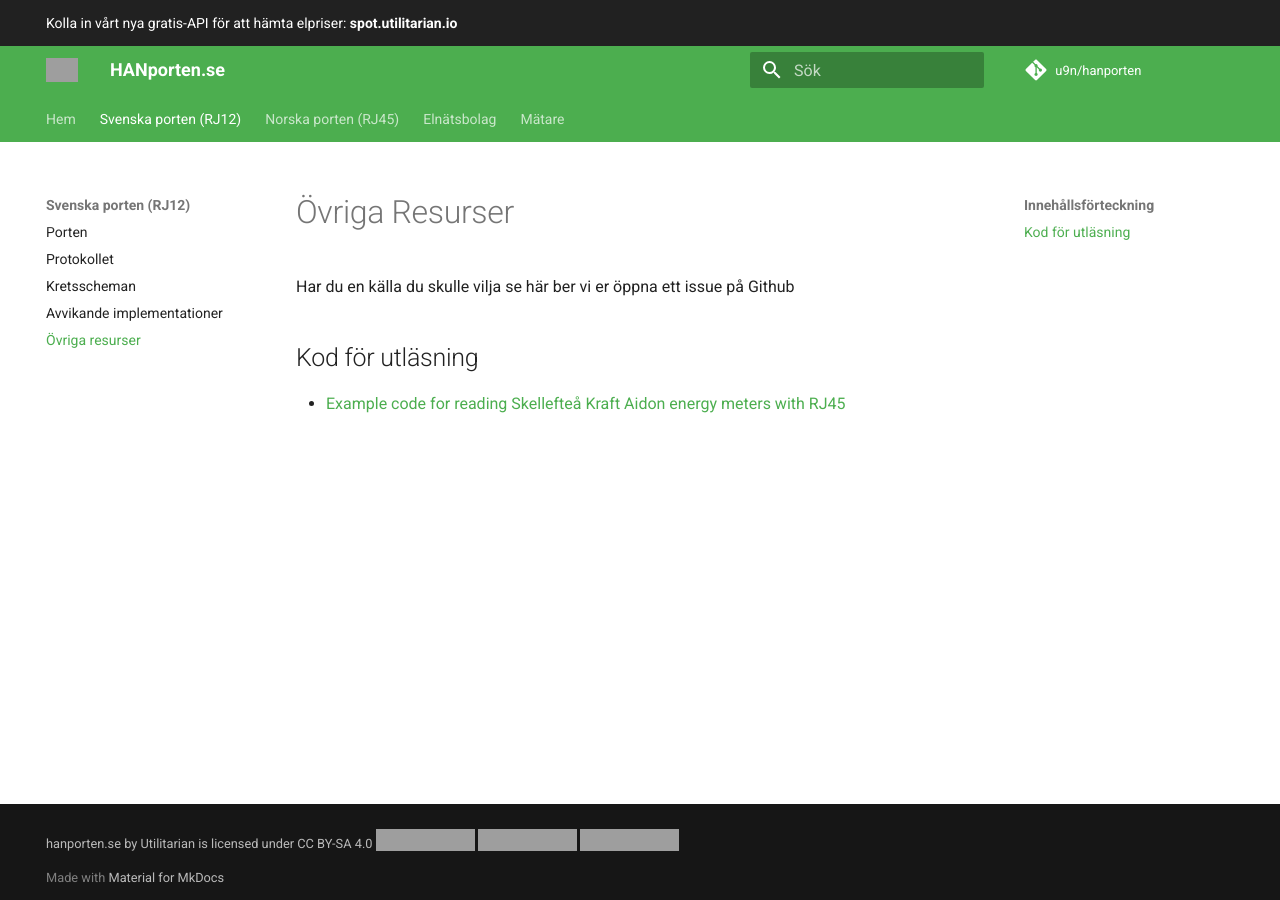
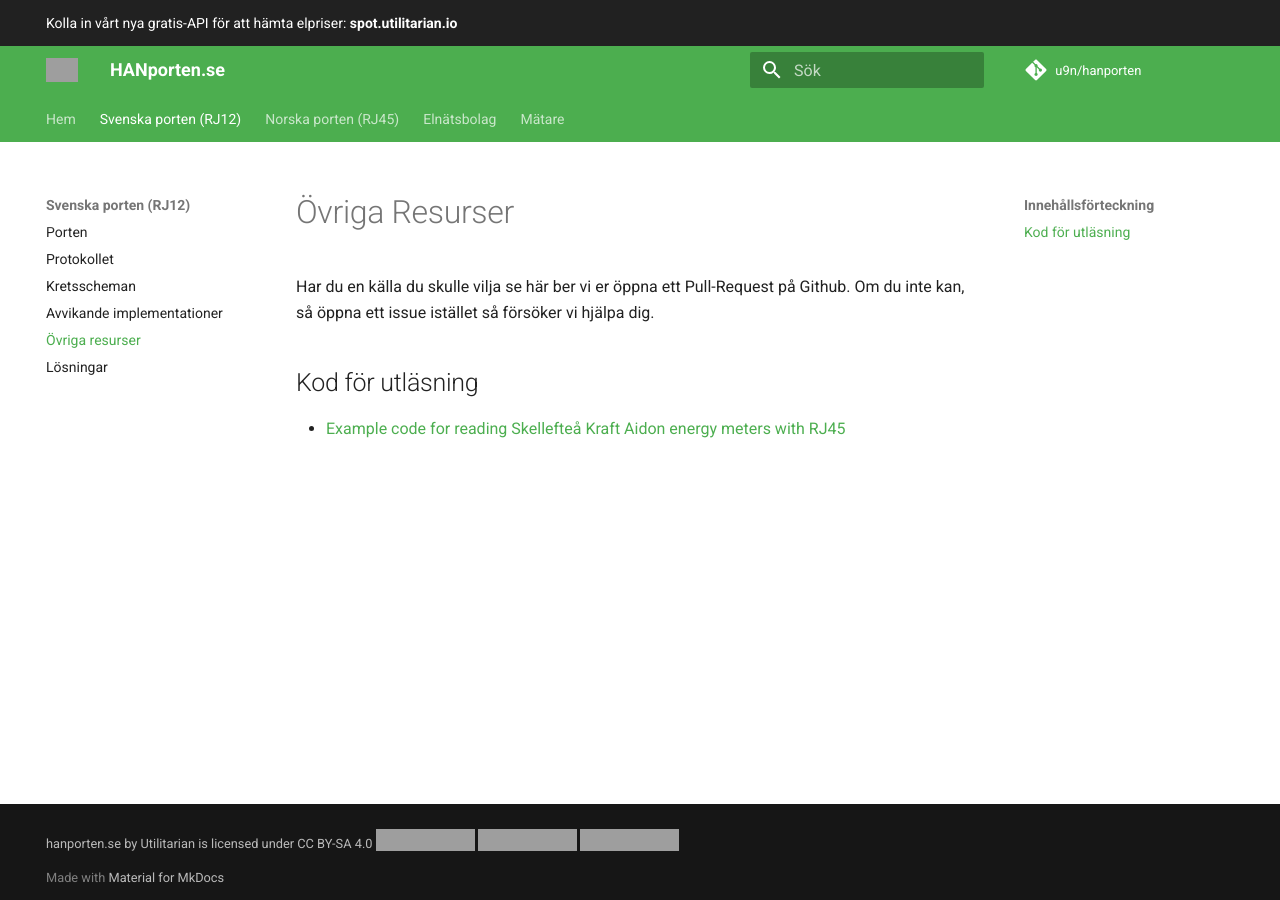
Before and after one commit to u9n/hanporten, an MkDocs documentation site: the page built from docs/svenska/övriga-resurser.md, in a window 1280 px wide. Built offline with MkDocs 1.6.1 and Material for MkDocs 9.7.7, drawn with Linux system fonts in a browser that asks for light colours; comment, search, counter and statistics services are not loaded; grey boxes are pictures that could not be loaded.

Commit message:
Added pages for products

```diff
--- a/docs/svenska/övriga-resurser.md
+++ b/docs/svenska/övriga-resurser.md
@@ -1,6 +1,7 @@
 # Övriga Resurser
 
-Har du en källa du skulle vilja se här ber vi er öppna ett issue på Github
+Har du en källa du skulle vilja se här ber vi er öppna ett Pull-Request på Github. Om
+du inte kan, så öppna ett issue istället så försöker vi hjälpa dig.
 
 ## Kod för utläsning
 
--- a/mkdocs.yml
+++ b/mkdocs.yml
@@ -11,10 +11,12 @@
     - Kretsscheman: svenska/kretsschema.md
     - Avvikande implementationer: svenska/avvikelser.md
     - Övriga resurser: svenska/övriga-resurser.md
+    - Lösningar: svenska/lösningar.md
   - Norska porten (RJ45):
     - Porten: norska/porten.md
     - Protokollet: norska/protokollet.md
     - Kretsscheman: norska/kretsschema.md
+    - Lösningar: norska/lösningar.md
   - Elnätsbolag: natbolag.md
   - Mätare: matare.md
 
```
Also changed, not shown: docs/norska/lösningar.md (added, +23 -0 lines), docs/svenska/lösningar.md (added, +20 -0 lines).
